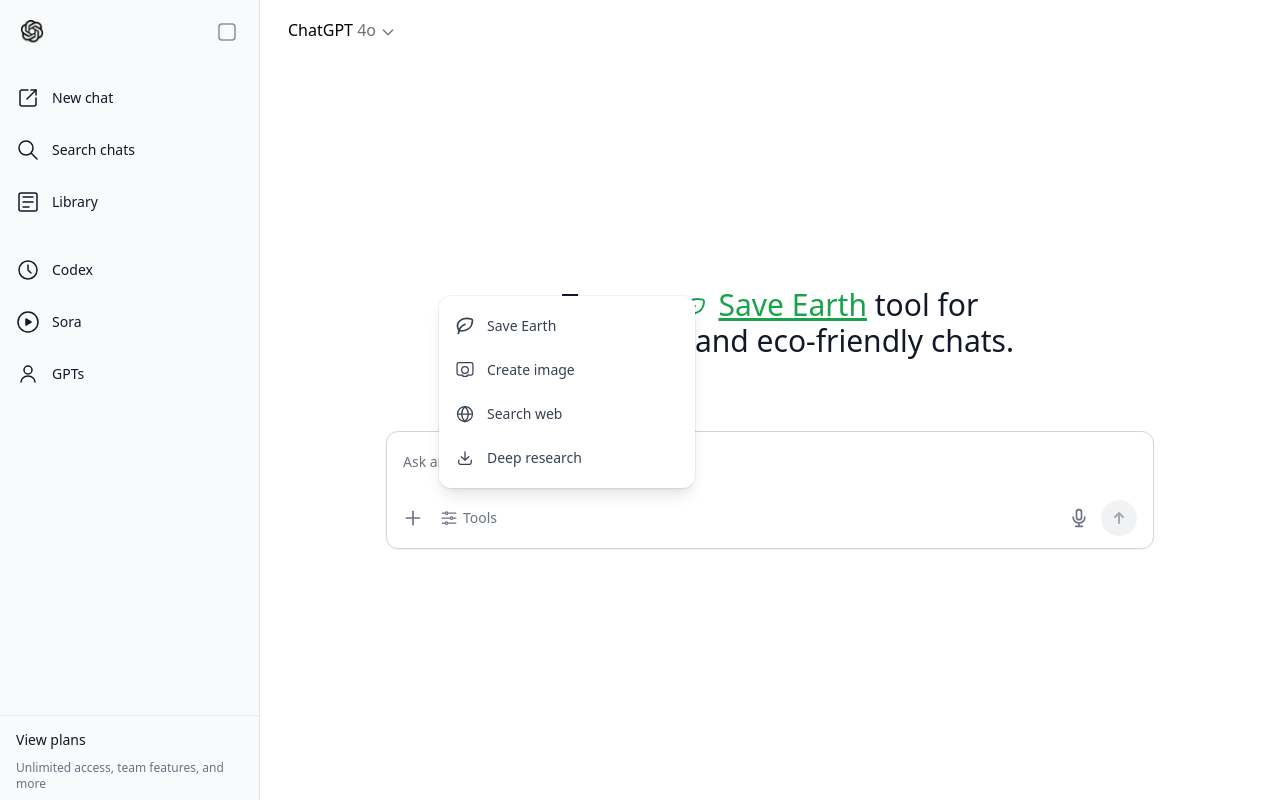
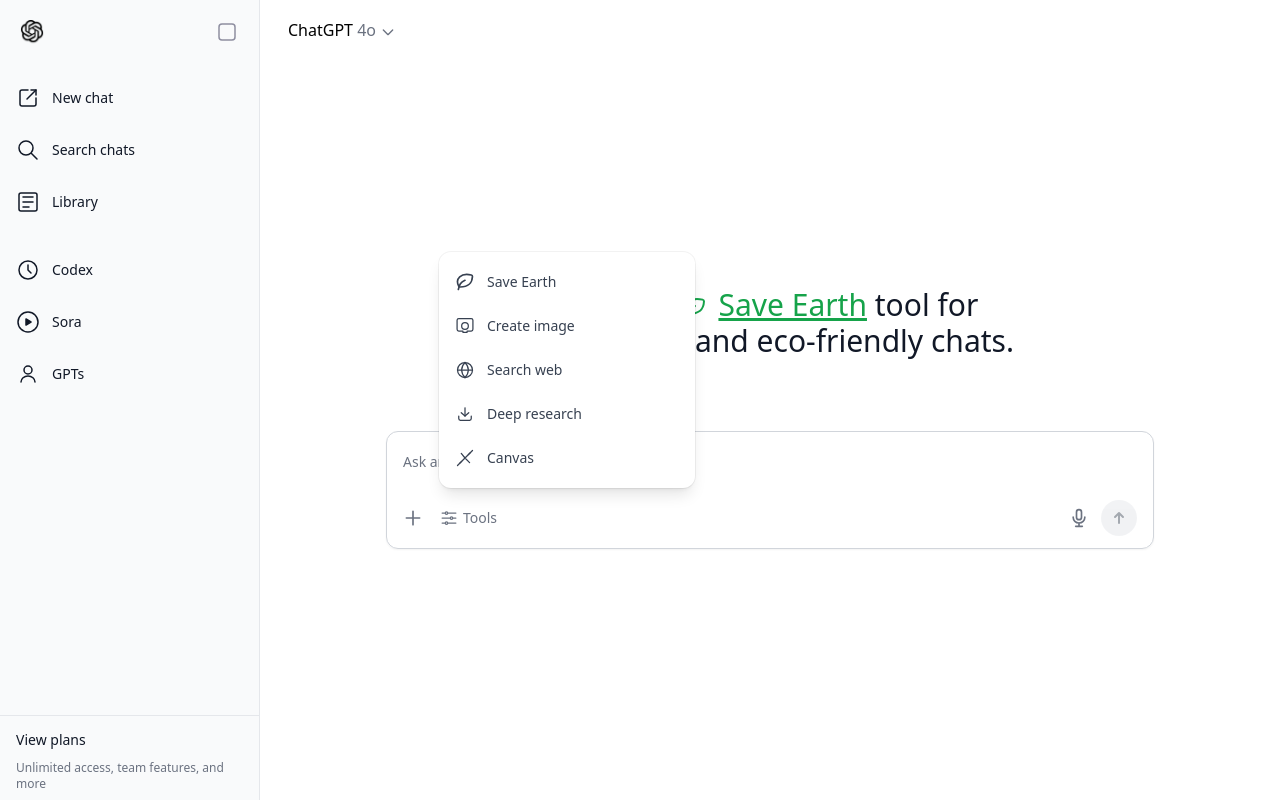
Before and after one commit to NurjahanJ/icon-messages, a React (Create React App) app: page / in a window 1280 px wide. Both pictures are taken after a click on the button "Tools". Built offline with nearby package versions, Linux system fonts and the light colour scheme.

Commit message:
added Canvas tool

```diff
--- a/src/components/ChatInput.js
+++ b/src/components/ChatInput.js
@@ -18,7 +18,8 @@ const ChatInput = ({ onSendMessage, disabled }) => {
       saveEarth: false,
       search: false,
       write: false,
-      research: false
+      research: false,
+      canvas: false
     };
   });
 
@@ -99,12 +100,13 @@ const ChatInput = ({ onSendMessage, disabled }) => {
       onSendMessage(message, selectedModel.id);
       setMessage('');
 
-      // Only reset search, write, and research tools, but keep saveEarth state
+      // Only reset search, write, research, and canvas tools, but keep saveEarth state
       const updatedTools = {
         ...activeTools,
         search: false,
         write: false,
-        research: false
+        research: false,
+        canvas: false
         // saveEarth remains unchanged
       };
 
@@ -370,7 +372,8 @@ const ChatInput = ({ onSendMessage, disabled }) => {
                           saveEarth: !activeTools.saveEarth,
                           search: false,
                           write: false,
-                          research: false
+                          research: false,
+                          canvas: false
                         };
                         setActiveTools(updatedTools);
 
@@ -409,7 +412,8 @@ const ChatInput = ({ onSendMessage, disabled }) => {
                           saveEarth: false,
                           search: true,
                           write: false,
-                          research: false
+                          research: false,
+                          canvas: false
                         }));
                         // Focus the textarea
                         setTimeout(() => {
@@ -435,6 +439,35 @@ const ChatInput = ({ onSendMessage, disabled }) => {
                         <path d="M12 14.5V4.5" stroke="currentColor" strokeWidth="1.5" strokeLinecap="round" strokeLinejoin="round"/>
                       </svg>
                       Deep research
+                    </button>
+
+                    <button
+                      className="flex items-center w-full px-4 py-3 text-sm text-left text-gray-700 hover:bg-gray-100"
+                      role="menuitem"
+                      onClick={() => {
+                        setIsToolsMenuOpen(false);
+                        setActiveTools(prev => ({
+                          ...prev,
+                          saveEarth: false,
+                          search: false,
+                          write: false,
+                          research: false,
+                          canvas: true
+                        }));
+                        // Focus the textarea
+                        setTimeout(() => {
+                          if (textareaRef.current) {
+                            textareaRef.current.focus();
+                          }
+                        }, 0);
+                      }}
+                    >
+                      <svg className="mr-3 h-5 w-5" viewBox="0 0 24 24" fill="none" xmlns="http://www.w3.org/2000/svg">
+                        <path d="M3 21L12 12M21 3L12 12M12 12L7.5 6.5M12 12L17.5 17.5" stroke="currentColor" strokeWidth="1.5" strokeLinecap="round" strokeLinejoin="round"/>
+                        <path d="M16 8L18.5 5.5" stroke="currentColor" strokeWidth="1.5" strokeLinecap="round" strokeLinejoin="round"/>
+                        <path d="M8 16L5.5 18.5" stroke="currentColor" strokeWidth="1.5" strokeLinecap="round" strokeLinejoin="round"/>
+                      </svg>
+                      Canvas
                     </button>
                   </div>
                 </div>
```
